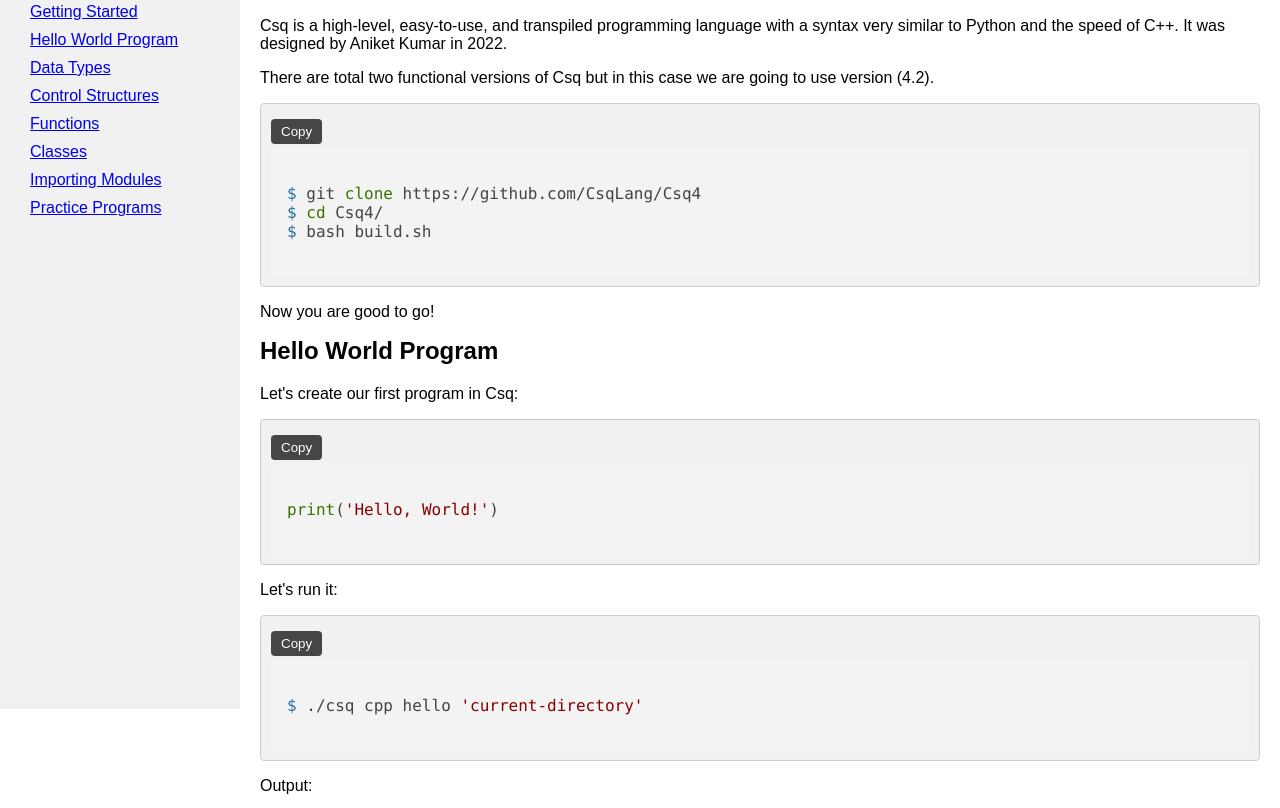
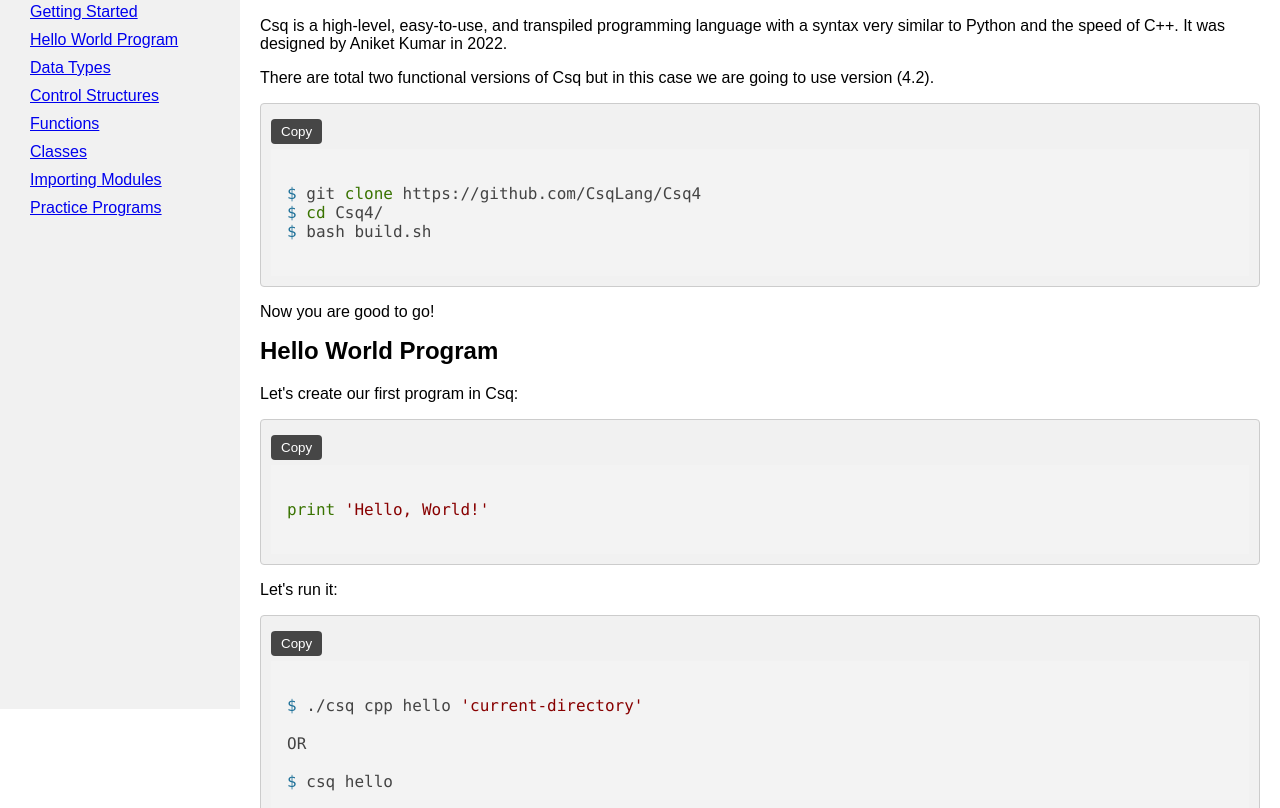
Before and after one commit to CsqLang/CsqLang.github.io, a plain HTML site: page documentation.html in a window 1280 px wide. Shown: the part 131-939 px from the top of the page. Drawn offline with nearby package versions, Linux system fonts and the light colour scheme.

Commit message:
Doc Update run code syntaxs

```diff
--- a/documentation.html
+++ b/documentation.html
@@ -139,13 +139,20 @@ $ bash build.sh
             <h2 id="hello-world-program">Hello World Program</h2>
             <p>Let's create our first program in Csq:</p>
             <pre><code>
-print('Hello, World!')
+print 'Hello, World!'
             </code></pre>
             <p>Let's run it:</p>
             <pre><code>
 $ ./csq cpp hello 'current-directory'
-            </code></pre>
-            <p>Output:</p>
+
+OR
+
+$ csq hello
+
+OR
+
+$ csq hello.csq
+            </code></pre>            <p>Output:</p>
             <pre><code>
 Hello, World!
             </code></pre>
```
